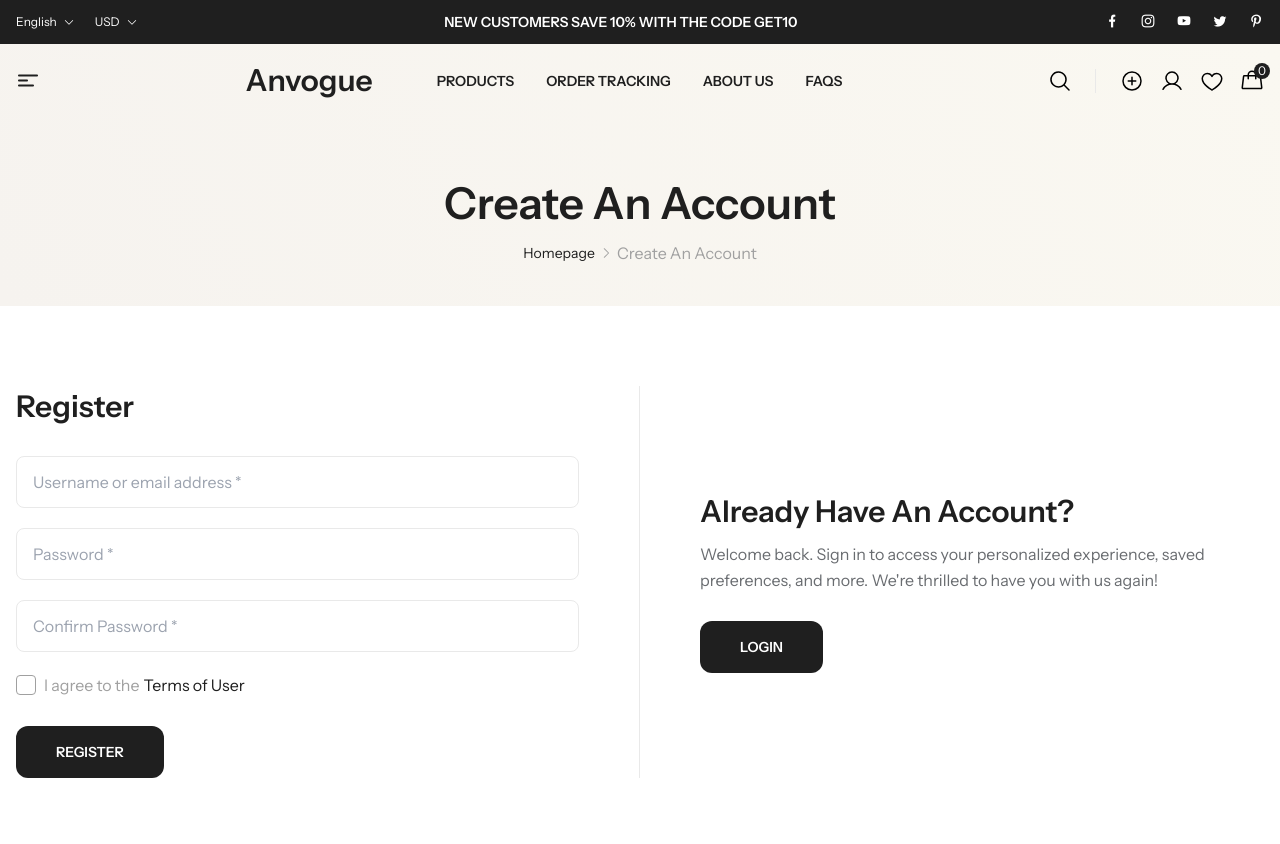
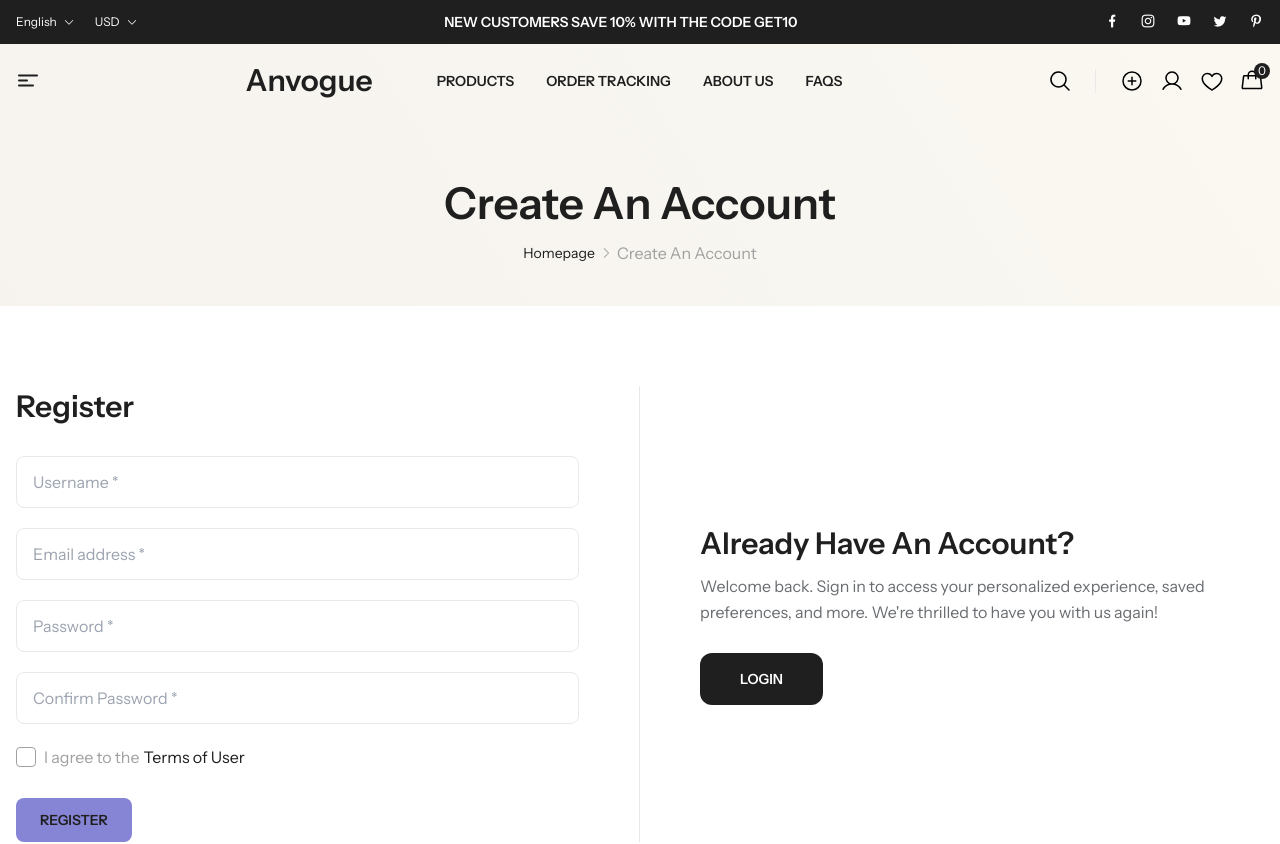
Before and after one commit to kennyrimba/IF-A-Sore-Devops-Cutie-Patooties, a Next.js app: page /register in a window 1280 px wide. Shown: the top 844 px of the page. Built offline with nearby package versions, Linux system fonts and the light colour scheme.

Commit message:
register telah terhubung ke backend, sudah bisa save data

```diff
--- a/package.json
+++ b/package.json
@@ -10,6 +10,7 @@
   },
   "dependencies": {
     "@phosphor-icons/react": "^2.0.14",
+    "bcrypt": "^5.1.1",
     "express": "^4.21.1",
     "framer-motion": "^10.17.4",
     "next": "14.0.3",
--- a/src/app/register/page.tsx
+++ b/src/app/register/page.tsx
@@ -1,13 +1,41 @@
 'use client'
-import React, { useState } from 'react'
-import Link from 'next/link'
-import TopNavOne from '@/components/Header/TopNav/TopNavOne'
-import MenuOne from '@/components/Header/Menu/MenuOne'
-import Breadcrumb from '@/components/Breadcrumb/Breadcrumb'
-import Footer from '@/components/Footer/Footer'
+import React, { useState } from 'react';
+import Link from 'next/link';
+import TopNavOne from '@/components/Header/TopNav/TopNavOne';
+import MenuOne from '@/components/Header/Menu/MenuOne';
+import Breadcrumb from '@/components/Breadcrumb/Breadcrumb';
+import Footer from '@/components/Footer/Footer';
 import * as Icon from "@phosphor-icons/react/dist/ssr";
 
 const Register = () => {
+  const [username, setUsername] = useState('');
+  const [email, setEmail] = useState('');
+  const [password, setPassword] = useState('');
+  const [confirmPassword, setConfirmPassword] = useState('');
+
+  const handleRegister = async (e: React.FormEvent) => {
+    e.preventDefault();
+
+    if (password !== confirmPassword) {
+      alert('Passwords do not match!');
+      return;
+    }
+
+    const res = await fetch('/api/register', {
+      method: 'POST',
+      headers: {
+        'Content-Type': 'application/json',
+      },
+      body: JSON.stringify({ username, email, password }),
+    });
+
+    const data = await res.json();
+    if (res.status === 201) {
+      alert('Registration successful!');
+    } else {
+      alert(data.error);
+    }
+  };
 
   return (
     <>
@@ -21,38 +49,77 @@ const Register = () => {
           <div className="content-main flex gap-y-8 max-md:flex-col">
             <div className="left md:w-1/2 w-full lg:pr-[60px] md:pr-[40px] md:border-r border-line">
               <div className="heading4">Register</div>
-                            <form className="md:mt-7 mt-4">
-                                <div className="email ">
-                                    <input className="border-line px-4 pt-3 pb-3 w-full rounded-lg" id="username" type="email" placeholder="Username or email address *" required />
+              <form className="md:mt-7 mt-4" onSubmit={handleRegister}>
+                <div className="username">
+                  <input
+                    className="border-line px-4 pt-3 pb-3 w-full rounded-lg"
+                    id="username"
+                    type="text"
+                    placeholder="Username *"
+                    value={username}
+                    onChange={(e) => setUsername(e.target.value)}
+                    required
+                  />
+                </div>
+                <div className="email mt-5">
+                  <input
+                    className="border-line px-4 pt-3 pb-3 w-full rounded-lg"
+                    id="email"
+                    type="email"
+                    placeholder="Email address *"
+                    value={email}
+                    onChange={(e) => setEmail(e.target.value)}
+                    required
+                  />
                 </div>
                 <div className="pass mt-5">
-                                    <input className="border-line px-4 pt-3 pb-3 w-full rounded-lg" id="password" type="password" placeholder="Password *" required />
+                  <input
+                    className="border-line px-4 pt-3 pb-3 w-full rounded-lg"
+                    id="password"
+                    type="password"
+                    placeholder="Password *"
+                    value={password}
+                    onChange={(e) => setPassword(e.target.value)}
+                    required
+                  />
                 </div>
                 <div className="confirm-pass mt-5">
-                                    <input className="border-line px-4 pt-3 pb-3 w-full rounded-lg" id="confirmPassword" type="password" placeholder="Confirm Password *" required />
+                  <input
+                    className="border-line px-4 pt-3 pb-3 w-full rounded-lg"
+                    id="confirmPassword"
+                    type="password"
+                    placeholder="Confirm Password *"
+                    value={confirmPassword}
+                    onChange={(e) => setConfirmPassword(e.target.value)}
+                    required
+                  />
                 </div>
                 <div className='flex items-center mt-5'>
                   <div className="block-input">
-                                        <input
-                                            type="checkbox"
-                                            name='remember'
-                                            id='remember'
-                                        />
+                    <input type="checkbox" name='terms' id='terms' required />
                     <Icon.CheckSquare size={20} weight='fill' className='icon-checkbox' />
                   </div>
-                                    <label htmlFor='remember' className="pl-2 cursor-pointer text-secondary2">I agree to the
+                  <label htmlFor='terms' className="pl-2 cursor-pointer text-secondary2">
+                    I agree to the
                     <Link href={'#!'} className='text-black hover:underline pl-1'>Terms of User</Link>
                   </label>
                 </div>
                 <div className="block-button md:mt-7 mt-4">
-                                    <button className="button-main">Register</button>
+                  <button
+                    className="button-main px-6 py-3 bg-blue-600 text-black bg-purple rounded-lg hover:bg-blue-700"
+                    type="submit"
+                  >
+                    Register
+                  </button>
                 </div>
               </form>
             </div>
             <div className="right md:w-1/2 w-full lg:pl-[60px] md:pl-[40px] flex items-center">
               <div className="text-content">
                 <div className="heading4">Already have an account?</div>
-                                <div className="mt-2 text-secondary">Welcome back. Sign in to access your personalized experience, saved preferences, and more. We{String.raw`'re`} thrilled to have you with us again!</div>
+                <div className="mt-2 text-secondary">
+                  Welcome back. Sign in to access your personalized experience, saved preferences, and more. We{String.raw`'re`} thrilled to have you with us again!
+                </div>
                 <div className="block-button md:mt-7 mt-4">
                   <Link href={'/login'} className="button-main">Login</Link>
                 </div>
@@ -63,7 +130,7 @@ const Register = () => {
       </div>
       <Footer />
     </>
-    )
-}
+  );
+};
 
-export default Register
+export default Register;
```
Also changed, not shown: server.js (+23 -0 lines), 2 other files (tests, documents, lock files or other folders). Lines whose indentation alone changed are shown as unchanged.
